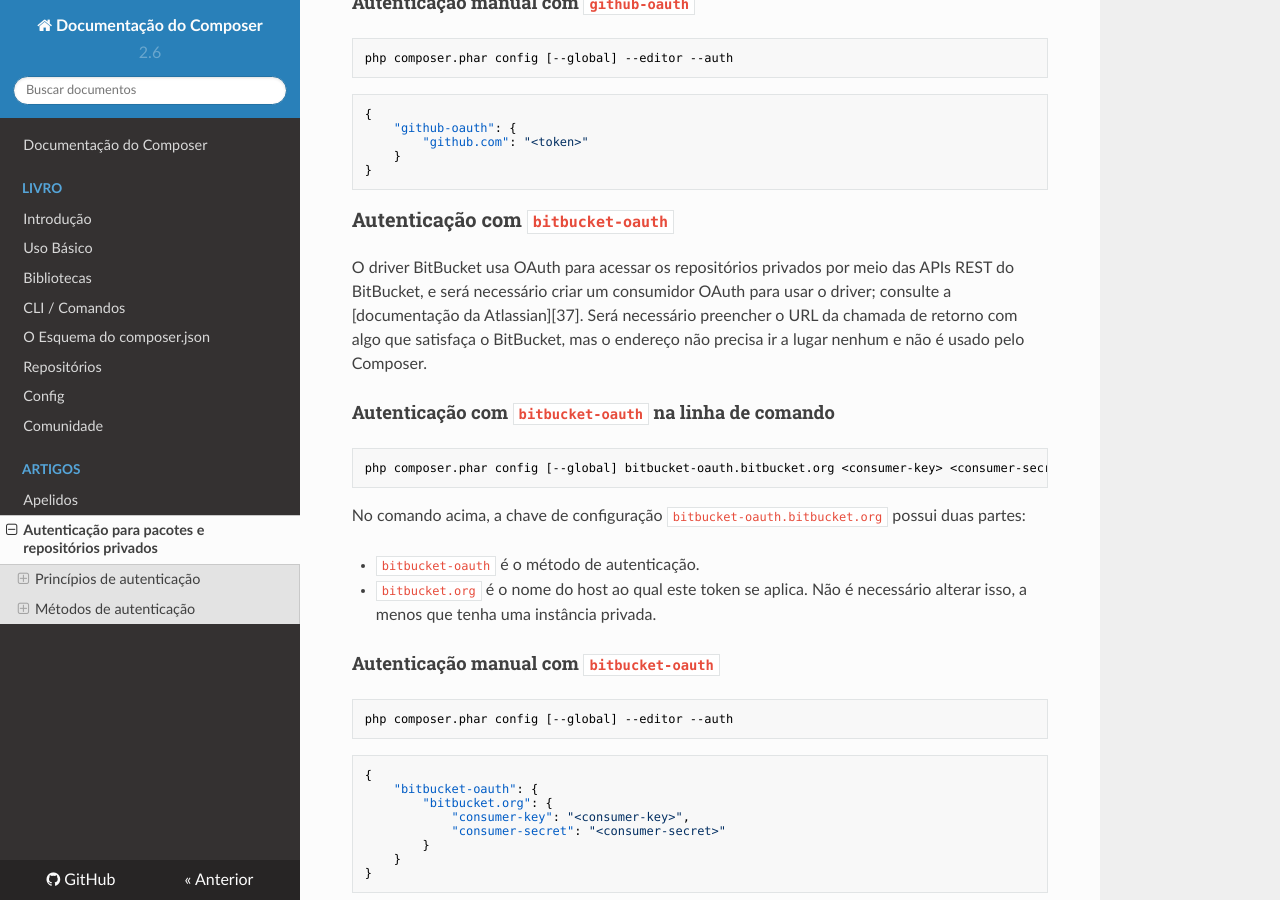
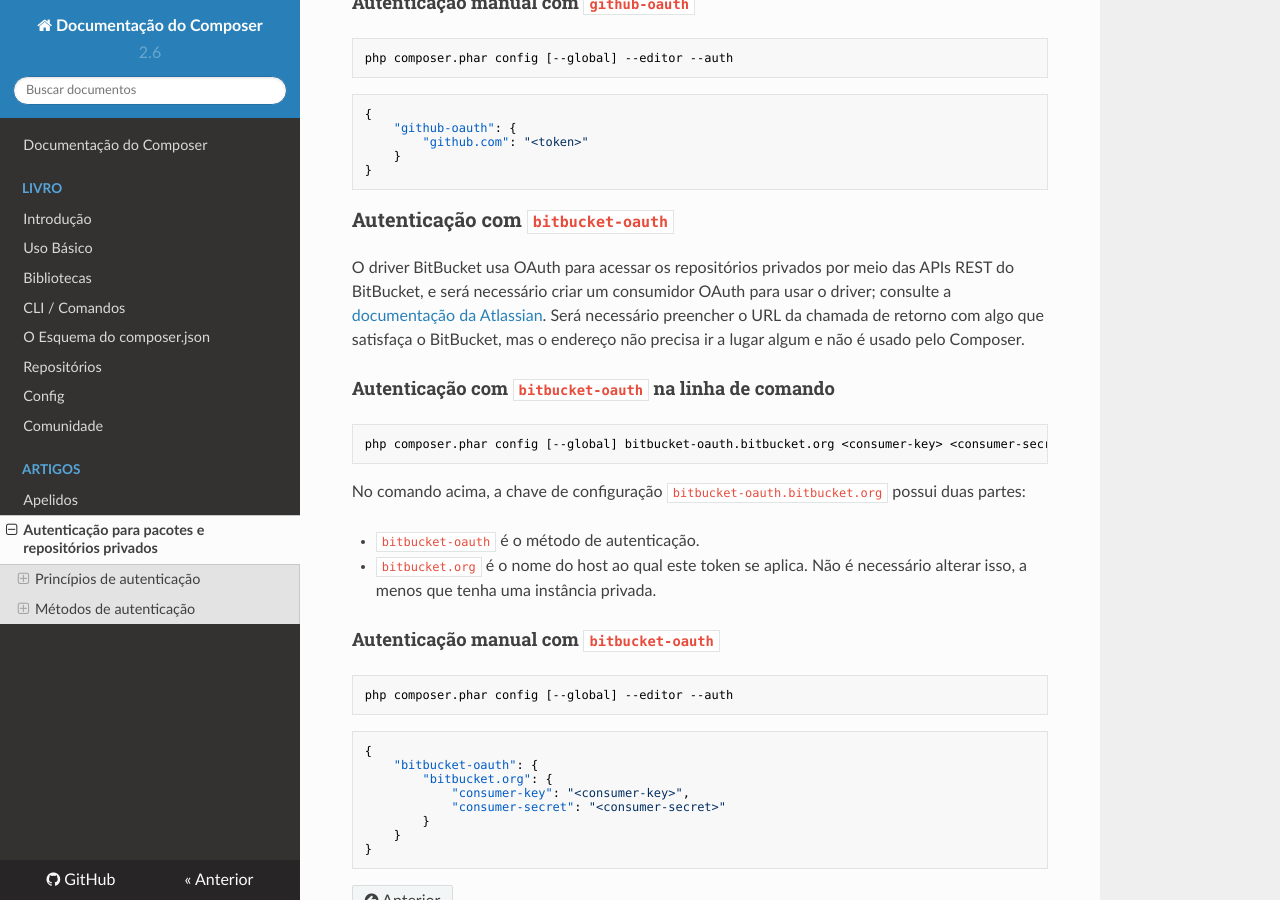
Before and after one commit to php-dev-br/composer-doc-pt-br, an MkDocs documentation site: the page built from doc/artigos/autenticacao-para-pacotes-privados.md, in a window 1280 px wide and 900 px high, scrolled down 6959 px. Built offline with MkDocs 1.6.1, drawn with Linux system fonts in a browser that asks for light colours; nearby versions of some CDN libraries.

Commit message:
Update file artigos/autenticacao-para-pacotes-privados.md
Issue: GH-43

```diff
--- a/doc/artigos/autenticacao-para-pacotes-privados.md
+++ b/doc/artigos/autenticacao-para-pacotes-privados.md
@@ -375,7 +375,7 @@ O driver BitBucket usa OAuth para acessar os repositórios privados por meio das
 APIs REST do BitBucket, e será necessário criar um consumidor OAuth para usar o
 driver; consulte a [documentação da Atlassian][37].
 Será necessário preencher o URL da chamada de retorno com algo que satisfaça o
-BitBucket, mas o endereço não precisa ir a lugar nenhum e não é usado pelo
+BitBucket, mas o endereço não precisa ir a lugar algum e não é usado pelo
 Composer.
 
 #### Autenticação com `bitbucket-oauth` na linha de comando
```
Also changed, not shown: other parts of doc/artigos/autenticacao-para-pacotes-privados.md (+2 -0 lines).
